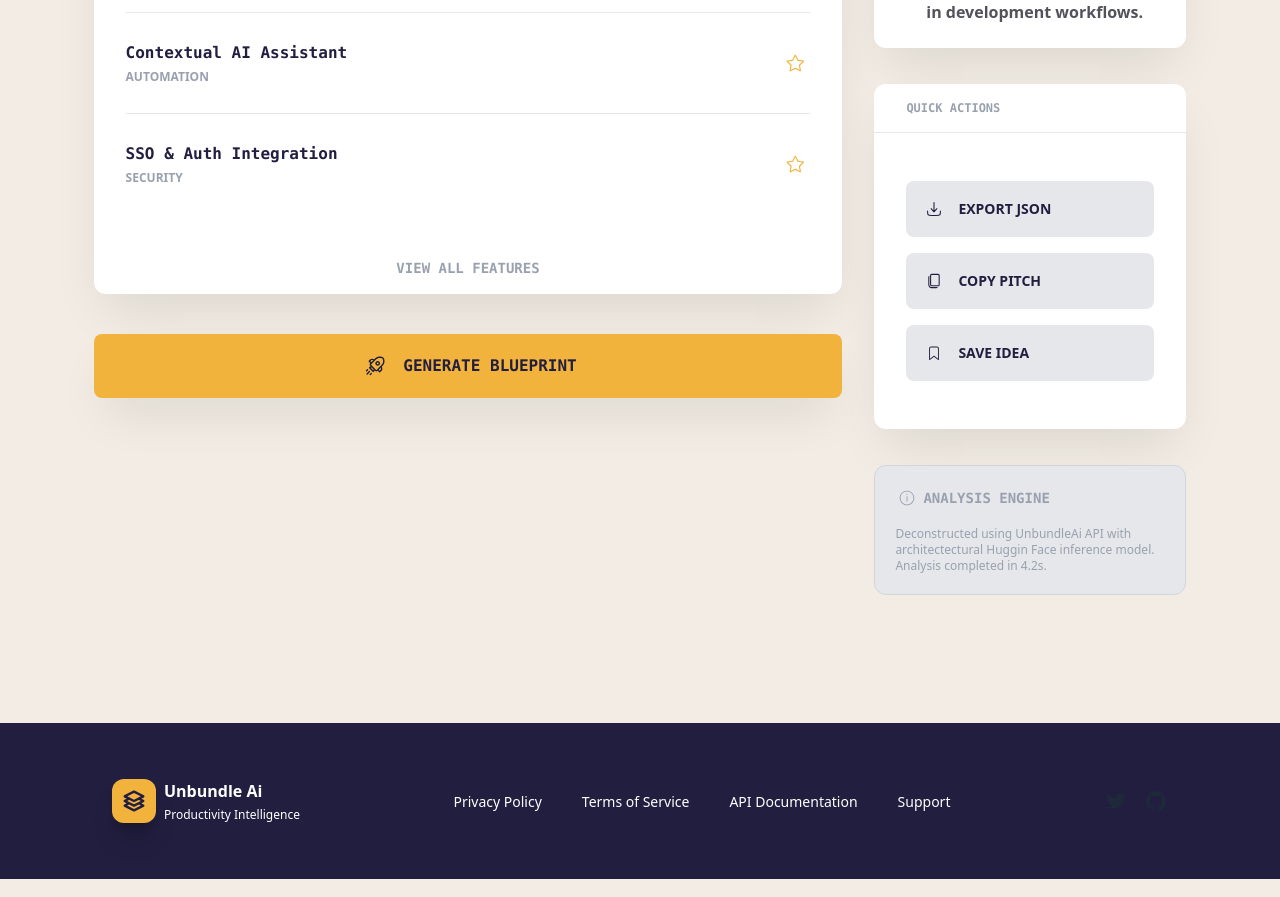
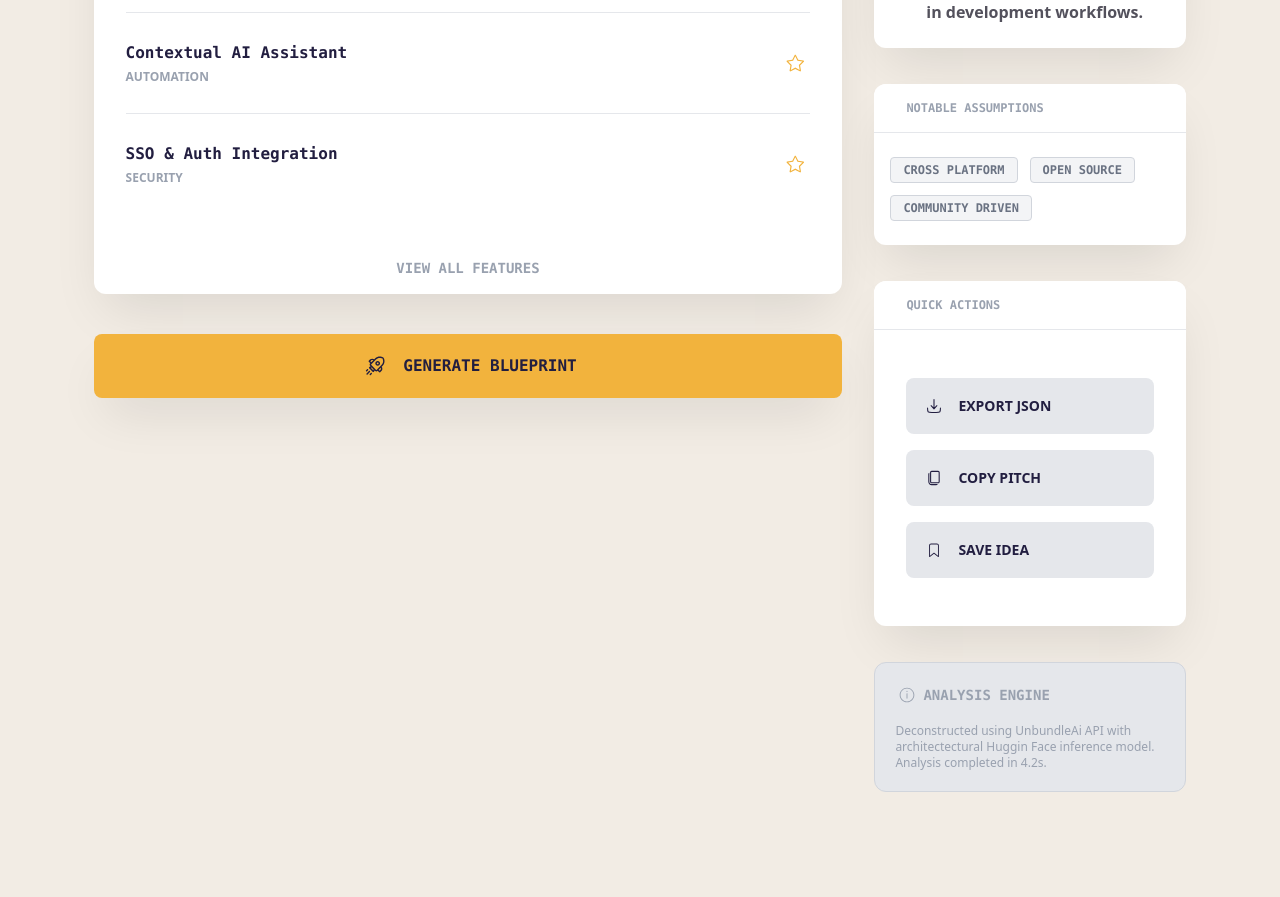
Before and after one commit to willydot21/landing-unbundleAI, a React (Vite) app: page /analyze/results in a window 1280 px wide. Shown: the part 933-1830 px from the top of the page. Built offline with nearby package versions, Linux system fonts and the light colour scheme.

Commit message:
Add NotableAssumptions component and integrate into Results page; update ListTest with TODO for state management

```diff
--- a/src/components/results/notable-asumptions.tsx
+++ b/src/components/results/notable-asumptions.tsx
@@ -1,4 +1,20 @@
+import SectionContainer from "../ui/section-container";
 
-
-
-// TODO IMPROVE API FOR PUBLIC PERCEPTION TO BE MORE STRUCTURED, CURRENTLY JUST A STRING ARRAY, MAYBE ADD SENTIMENT OR SOURCE FIELDS FOR BETTER DISPLAY AND ANALYSIS
+export default function NotableAssumptions({data}: {data:string[]}) {
+  return (
+    <SectionContainer
+      barTitle="NOTABLE ASSUMPTIONS"
+      barColor="white"
+      padding="small">
+        <ul className="flex flex-wrap gap-3">
+          {
+            data.map((item, _) => (
+              <li key={_} className="bg-gray-100 text-gray-500 font-mono font-semibold px-3 py-1 rounded text-xs border border-gray-300">
+                {item.toUpperCase()}
+              </li>
+            ))
+          }
+        </ul>
+    </SectionContainer>
+  );
+}
--- a/src/pages/results.tsx
+++ b/src/pages/results.tsx
@@ -14,6 +14,7 @@ import QuickActions from "../components/results/quick-actions";
 import ScoreCard from "../components/results/score-card";
 import BluePrintButton from "../components/results/blueprint-button";
 import PublicPerception from "../components/results/public-perception";
+import NotableAssumptions from "../components/results/notable-asumptions";
 
 
 const features = [
@@ -35,7 +36,8 @@ const app = {
     "Highly anticipated launch with strong interest from remote engineering communities.",
     "Positive early feedback on the concept of visual task mapping and integrated collaboration features.",
     "Concerns about potential learning curve and integration with existing tools in development workflows."
-  ]
+  ],
+  notableAssumptions: ["Cross Platform", "Open Source", "Community Driven"]
 }
 
 export default function Results() {
@@ -51,6 +53,7 @@ export default function Results() {
         <aside className="w-full md:w-1/3 lg:w-1/4 flex flex-col gap-y-9 [&>span.alert]:rounded-none [&>span.alert]:xxs:rounded-xl">
           <ScoreCard value={78} description="High potential of micro-SaaS extraction"/>
           <PublicPerception data={app.publicPerception} />
+          <NotableAssumptions data={app.notableAssumptions}/>
           <QuickActions/>
           <Alert
             type="info"
```
Also changed, not shown: src/App.tsx (+11 -0 lines).
